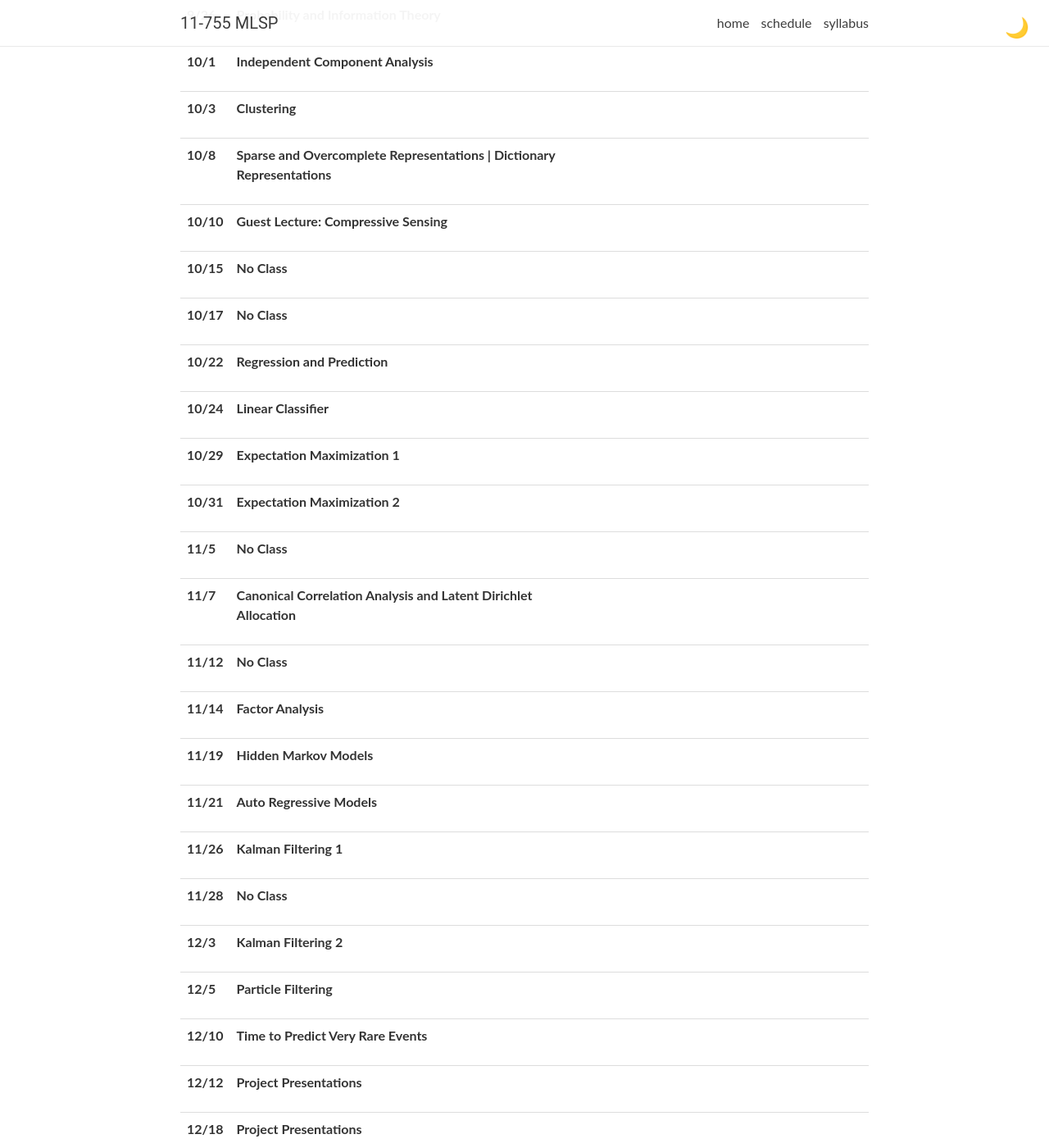
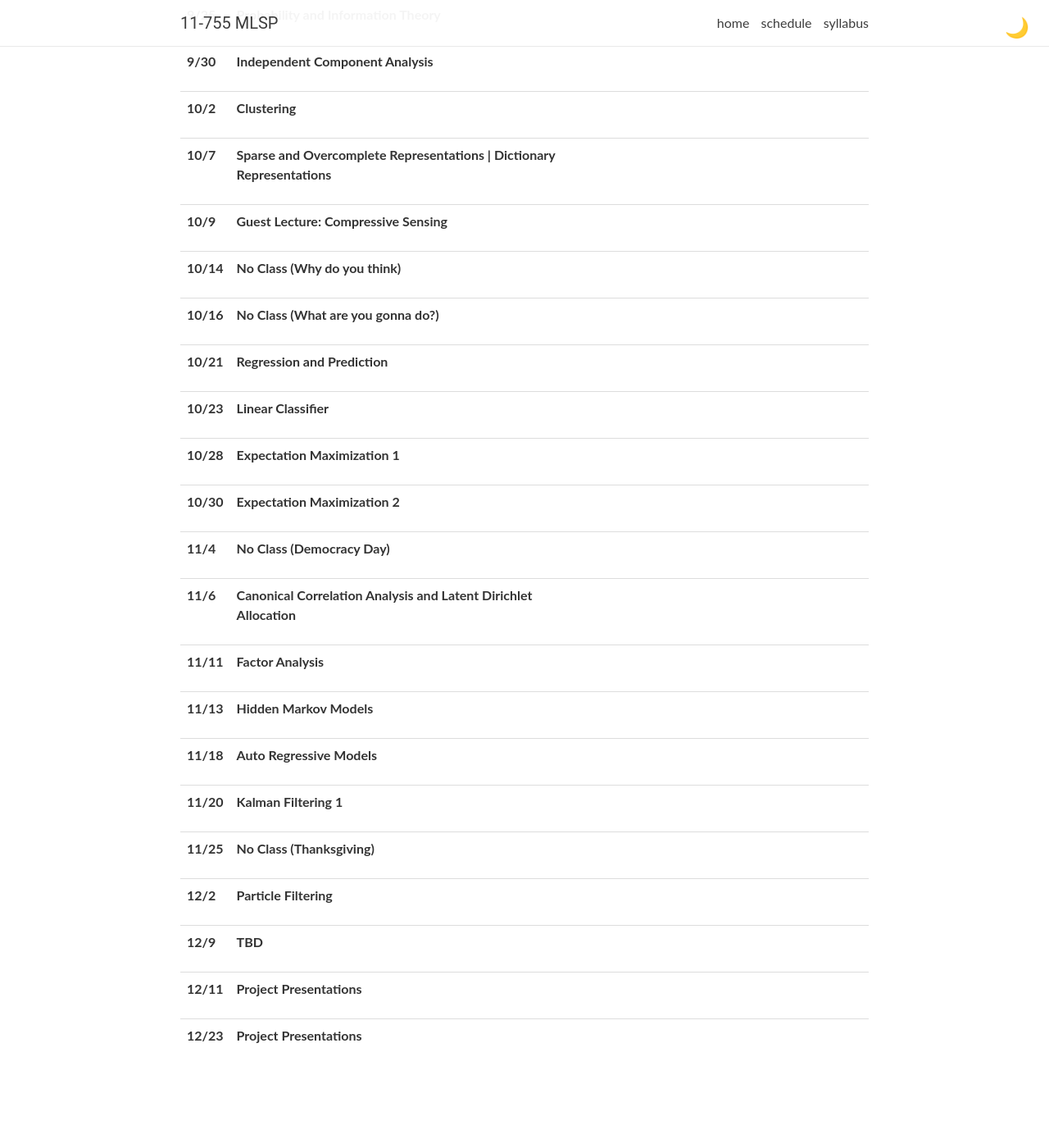
Before and after one commit to cmu-mlsp/mlspcourse, a Jekyll site: the page built from fall2024/_pages/schedule.md, in a window 1280 px wide and 1400 px high, scrolled down 769 px. Shown: the whole window at 82% size. Built offline with Jekyll 4.4.1, drawn with Linux system fonts in a browser that asks for light colours; nearby versions of some CDN libraries; comment, search, counter and statistics services are not loaded; some of the changed text lies outside the part shown.

Commit message:
Schedule and announcements

```diff
--- a/_config.yml
+++ b/_config.yml
@@ -7,8 +7,8 @@
 email:
 description: >
   11-755 - Machine Learining for Signal Processing - Carnegie Mellon University - Fall 2025
-footer_text: >
-  Powered by <a href="http://jekyllrb.com/" target="_blank">Jekyll</a> with <a href="https://github.com/alshedivat/al-folio">al-folio</a> theme.
+# footer_text: >
+#  Powered by <a href="http://jekyllrb.com/" target="_blank">Jekyll</a> with <a href="https://github.com/alshedivat/al-folio">al-folio</a> theme.
 
 url: "https://cmu-mlsp.github.io"  # the base hostname & protocol for your site
 baseurl: "/mlspcourse/" # the subpath of your site, e.g. /blog/
--- a/_data/lectures_2023.yml
+++ b/_data/lectures_2023.yml
@@ -1,4 +1,4 @@
-- date: 8/27
+- date: 8/26
   title: >
     <strong>Introduction</strong>
   topics:
@@ -8,7 +8,7 @@
   # readings:
   # Homeworks:
 
-- date: 8/29
+- date: 8/28
   title: >
     <strong>Linear Algebra 1</strong>
   topics:
@@ -17,7 +17,7 @@
   # readings:
   # Homeworks:
 
-- date: 9/3
+- date: 9/2
   title: >
     <strong>Linear Algebra 2</strong>
   topics:
@@ -26,7 +26,7 @@
   # readings:
   # Homeworks: <a href="https://drive.google.com/file/d/1NF-9lIM595qjNM7BxGyynsY6ocFUu8oz/view?usp=sharing">HW 1 Release</a>
 
-- date: 9/5
+- date: 9/4
   title: >
     <strong>Optimization</strong>
   topics:
@@ -35,7 +35,7 @@
   # readings:
   # Homeworks:
 
-- date: 9/10
+- date: 9/9
   title: >
     <strong>Deterministic Representations</strong>
   topics:
@@ -44,7 +44,7 @@
   # readings:
   # Homeworks:
 
-- date: 9/12
+- date: 9/11
   title: >
     <strong>Data-Driven Representations</strong>
   topics:
@@ -53,7 +53,7 @@
   # readings:
   # Homeworks:
 
-- date: 9/17
+- date: 9/16
   title: >
     <strong>Classification and Metaclassifier</strong>
   topics:
@@ -62,7 +62,7 @@
   # readings:
   # Homeworks:
 
-- date: 9/19
+- date: 9/18
   title: >
     <strong>Face Detection</strong>
   topics:
@@ -71,7 +71,7 @@
   # readings:
   # Homeworks: <a href="https://canvas.cmu.edu/courses/40522">HW 1 Deadline</a>
 
-- date: 9/24
+- date: 9/23
   title: >
     <strong>Non-Negative Matrix Factorization</strong>
   topics:
@@ -80,7 +80,7 @@
   # readings:
   # Homeworks: <a href="">HW 2 Release</a>
 
-- date: 9/26
+- date: 9/25
   title: >
     <strong>Probability and Information Theory</strong>
   topics:
@@ -89,7 +89,7 @@
   # readings:
   # Homeworks:
 
-- date: 10/1
+- date: 9/30
   title: >
     <strong>Independent Component Analysis</strong>
   topics:
@@ -98,7 +98,7 @@
   # readings:
   # Homeworks:
 
-- date: 10/3
+- date: 10/2
   title: >
     <strong>Clustering</strong>
   topics:
@@ -107,7 +107,7 @@
   # readings:
   # Homeworks:
 
-- date: 10/8
+- date: 10/7
   title: >
     <strong>Sparse and Overcomplete Representations | Dictionary Representations </strong>
   topics:
@@ -116,7 +116,7 @@
   # readings:
   # Homeworks:
 
-- date: 10/10
+- date: 10/9
   title: >
     <strong>Guest Lecture: Compressive Sensing</strong>
   topics:
@@ -125,25 +125,25 @@
   # readings:
   # Homeworks: <a href="https://canvas.cmu.edu/courses/40522">HW 2 Deadline & HW 3 Release</a>
 
-- date: 10/15
+- date: 10/14
   title: >
-    <strong>No Class</strong>
+    <strong>No Class (Why do you think)</strong>
   topics:
   # lectures: >
   #   -
   # readings:
   # Homeworks: <a href="">Fall Break</a>
 
-- date: 10/17
+- date: 10/16
   title: >
-    <strong>No Class</strong>
+    <strong>No Class (What are you gonna do?)</strong>
   topics:
   # lectures: >
   #   -
   # readings:
   # Homeworks: <a href="">Fall Break</a>
 
-- date: 10/22
+- date: 10/21
   title: >
     <strong>Regression and Prediction</strong>
   topics:
@@ -152,7 +152,7 @@
   # readings:
   # Homeworks:
 
-- date: 10/24
+- date: 10/23
   title: >
     <strong>Linear Classifier</strong>
   topics:
@@ -161,7 +161,7 @@
   # readings:
   # Homeworks:
 
-- date: 10/29
+- date: 10/28
   title: >
     <strong>Expectation Maximization 1</strong>
   topics:
@@ -170,7 +170,7 @@
   # readings:
   # Homeworks:
 
-- date: 10/31
+- date: 10/30
   title: >
     <strong>Expectation Maximization 2</strong>
   topics:
@@ -179,16 +179,16 @@
   # readings:
   # Homeworks:
 
-- date: 11/5
+- date: 11/4
   title: >
-    <strong>No Class</strong>
+    <strong>No Class (Democracy Day)</strong>
   topics:
   # lectures: >
   #   -
   # readings:
   # Homeworks:
 
-- date: 11/7
+- date: 11/6
   title: >
     <strong>Canonical Correlation Analysis and Latent Dirichlet Allocation</strong>
   topics:
@@ -197,16 +197,16 @@
   # readings:
   # Homeworks: <a href="https://canvas.cmu.edu/courses/40522">HW 3 Deadline & HW 4 Release</a>
 
-- date: 11/12
-  title: >
-    <strong>No Class</strong>
-  topics:
-  # lectures: >
-  #   <a href="">Slides</a>, <a href="">Video</a>
-  # readings:
-  # Homeworks:
+# - date: 11/11
+#   title: >
+#     <strong>No Class</strong>
+#   topics:
+#   # lectures: >
+#   #   <a href="">Slides</a>, <a href="">Video</a>
+#   # readings:
+#   # Homeworks:
 
-- date: 11/14
+- date: 11/11
   title: >
     <strong>Factor Analysis</strong>
   topics:
@@ -215,7 +215,7 @@
   # readings:
   # Homeworks:
 
-- date: 11/19
+- date: 11/13
   title: >
     <strong>Hidden Markov Models</strong>
   topics:
@@ -224,7 +224,7 @@
   # readings:
   # Homeworks:
 
-- date: 11/21
+- date: 11/18
   title: >
     <strong>Auto Regressive Models</strong>
   topics:
@@ -233,7 +233,7 @@
   # readings:
   # Homeworks:
 
-- date: 11/26
+- date: 11/20
   title: >
     <strong>Kalman Filtering 1</strong>
   topics:
@@ -242,16 +242,16 @@
   # readings:
   # Homeworks: <a href="https://canvas.cmu.edu/courses/40522">HW 4 Deadline</a>
 
-- date: 11/28
-  title: >
-    <strong>No Class</strong>
-  topics:
-  # lectures: >
-  #   -
-  # readings:
-  # Homeworks:
+# - date: 11/25
+#   title: >
+#     <strong>No Class</strong>
+#   topics:
+#   # lectures: >
+#   #   -
+#   # readings:
+#   # Homeworks:
 
-- date: 12/3
+- date: 11/25
   title: >
     <strong>Kalman Filtering 2</strong>
   topics:
@@ -260,7 +260,16 @@
   # readings:
   # Homeworks:
 
-- date: 12/5
+  - date: 11/27
+  title: >
+    <strong>No Class (Thanksgiving)</strong>
+  topics:
+  # lectures: >
+  #   -
+  # readings:
+  # Homeworks:
+
+- date: 12/2
   title: >
     <strong>Particle Filtering</strong>
   topics:
@@ -269,7 +278,7 @@
   # readings:
   # Homeworks:
 
-- date: 12/10
+- date: 12/4
   title: >
     <strong>Time to Predict Very Rare Events</strong>
   topics:
@@ -278,7 +287,16 @@
   # readings:
   # Homeworks:
 
-- date: 12/12
+  date: 12/9
+  title: >
+    <strong>TBD</strong>
+  topics:
+  # lectures: >
+  #   <a href="">Slides</a>, <a href="">Video</a>
+  # readings:
+  # Homeworks:
+
+- date: 12/11
   title: >
     <strong>Project Presentations</strong>
   topics:
@@ -287,7 +305,7 @@
   # readings:
   # Homeworks:
 
-- date: 12/18
+- date: 12/23
   title: >
     <strong>Project Presentations</strong>
   topics:
--- a/fall2024/index.html
+++ b/fall2024/index.html
@@ -183,7 +183,7 @@
 
       <div class="footer-col footer-col-3">
         <p>&copy; Copyright 2024 Carnegie Mellon University. <br />
-        Powered by <a href="http://jekyllrb.com/" target="_blank">Jekyll</a> with <a href="https://github.com/alshedivat/al-folio">al-folio</a> theme.
+        <!-- Powered by <a href="http://jekyllrb.com/" target="_blank">Jekyll</a> with <a href="https://github.com/alshedivat/al-folio">al-folio</a> theme. -->
 </p>
       </div>
     </div>
--- a/index.html
+++ b/index.html
@@ -108,10 +108,10 @@
     <table>
 
       <tr>
-        <td class="date">Aug 27, 2024</td>
+        <td class="date">Aug 26, 2025</td>
         <td class="announcement">
 
-            Welcome to 11-755, Machine Learning for Signal Processing, Fall 2024!
+            Welcome to 11-755, Machine Learning for Signal Processing, Fall 2025!
 
 
         </td>
```
Also changed, not shown: 6 other files.
